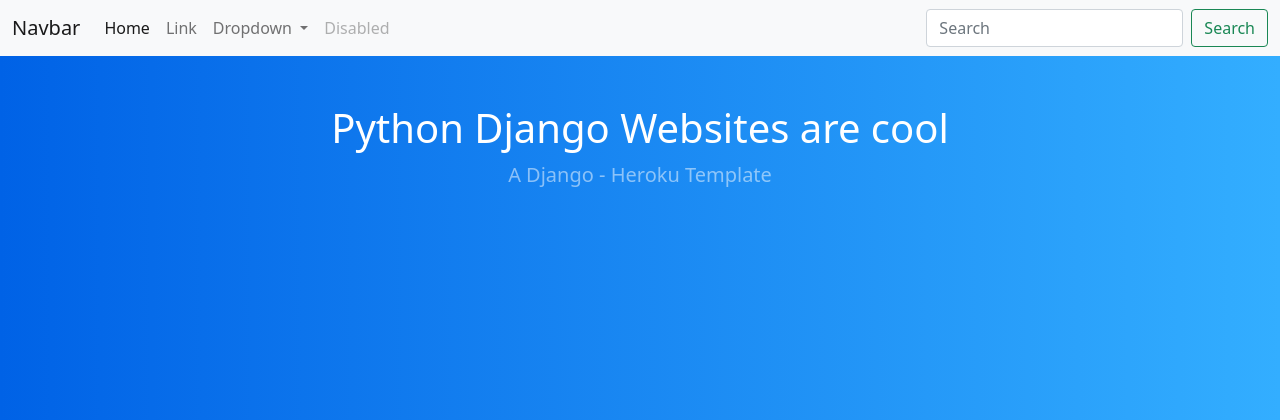
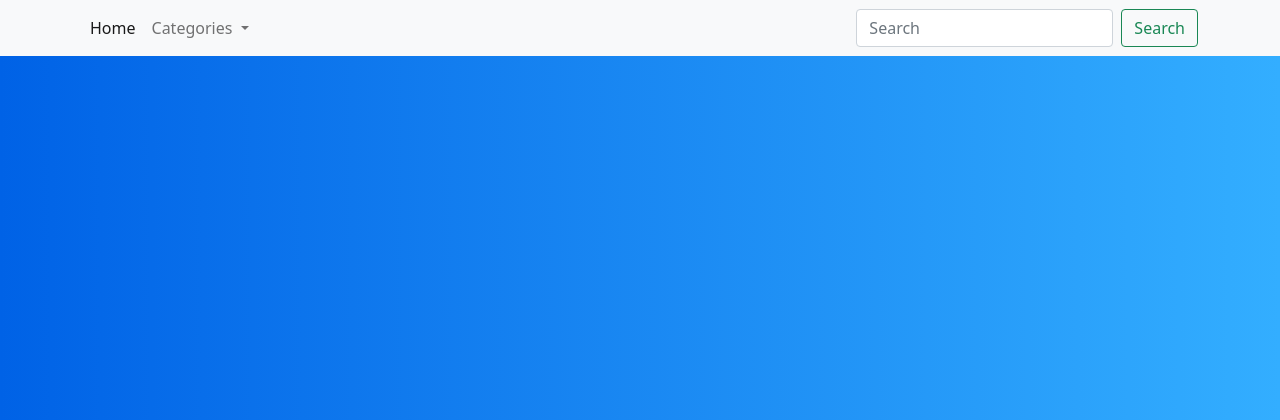
Before and after one commit to achingachris/image-gallery-django, a Django app: page / in a window 1280 px wide. Shown: the top 420 px of the page. Run offline with Django 3.2, Linux system fonts and the light colour scheme.

Commit message:
settup layout

```diff
--- a/app/templates/index.html
+++ b/app/templates/index.html
@@ -1,72 +1 @@
-{% load static %}
-<!DOCTYPE html>
-<html lang="en">
-  <head>
-    <meta charset="UTF-8" />
-    <meta http-equiv="X-UA-Compatible" content="IE=edge" />
-    <meta name="viewport" content="width=device-width, initial-scale=1.0" />
-    <title>Django - Heroku</title>
-    <!-- CSS only -->
-    <!-- CSS only -->
-    <link
-      href="https://cdn.jsdelivr.net/npm/bootstrap@5.0.1/dist/css/bootstrap.min.css"
-      rel="stylesheet"
-      integrity="sha384-+0n0xVW2eSR5OomGNYDnhzAbDsOXxcvSN1TPprVMTNDbiYZCxYbOOl7+AMvyTG2x"
-      crossorigin="anonymous"
-    />
-    <link rel="stylesheet" href="{% static 'css/styles.css' %}" />
-  </head>
-  <body>
-    <nav class="navbar navbar-expand-lg navbar-light bg-light">
-      <div class="container-fluid">
-        <a class="navbar-brand" href="#">Navbar</a>
-        <button class="navbar-toggler" type="button" data-bs-toggle="collapse" data-bs-target="#navbarSupportedContent" aria-controls="navbarSupportedContent" aria-expanded="false" aria-label="Toggle navigation">
-          <span class="navbar-toggler-icon"></span>
-        </button>
-        <div class="collapse navbar-collapse" id="navbarSupportedContent">
-          <ul class="navbar-nav me-auto mb-2 mb-lg-0">
-            <li class="nav-item">
-              <a class="nav-link active" aria-current="page" href="#">Home</a>
-            </li>
-            <li class="nav-item">
-              <a class="nav-link" href="#">Link</a>
-            </li>
-            <li class="nav-item dropdown">
-              <a class="nav-link dropdown-toggle" href="#" id="navbarDropdown" role="button" data-bs-toggle="dropdown" aria-expanded="false">
-                Dropdown
-              </a>
-              <ul class="dropdown-menu" aria-labelledby="navbarDropdown">
-                <li><a class="dropdown-item" href="#">Action</a></li>
-                <li><a class="dropdown-item" href="#">Another action</a></li>
-                <li><hr class="dropdown-divider"></li>
-                <li><a class="dropdown-item" href="#">Something else here</a></li>
-              </ul>
-            </li>
-            <li class="nav-item">
-              <a class="nav-link disabled" href="#" tabindex="-1" aria-disabled="true">Disabled</a>
-            </li>
-          </ul>
-          <form class="d-flex">
-            <input class="form-control me-2" type="search" placeholder="Search" aria-label="Search">
-            <button class="btn btn-outline-success" type="submit">Search</button>
-          </form>
-        </div>
-      </div>
-    </nav>
-
-    <div class="container text-center">
-      <h1 class="mt-5 text-white font-weight-light">
-        Python Django Websites are cool
-      </h1>
-      <p class="lead text-white-50">A Django - Heroku Template</p>
-    </div>
-
-    <!-- JavaScript Bundle with Popper -->
-    <script
-      src="https://cdn.jsdelivr.net/npm/bootstrap@5.0.1/dist/js/bootstrap.bundle.min.js"
-      integrity="sha384-gtEjrD/SeCtmISkJkNUaaKMoLD0//ElJ19smozuHV6z3Iehds+3Ulb9Bn9Plx0x4"
-      crossorigin="anonymous"
-    ></script>
-    <script src="{% static 'js/script.js' %}"></script>
-  </body>
-</html>
+{% extends "./layout/_layout.html" %}
--- /dev/null
+++ b/app/templates/layout/_layout.html
@@ -0,0 +1,88 @@
+{% load static %}
+<!DOCTYPE html>
+<html lang="en">
+  <head>
+    <meta charset="UTF-8" />
+    <meta http-equiv="X-UA-Compatible" content="IE=edge" />
+    <meta name="viewport" content="width=device-width, initial-scale=1.0" />
+    <title>Django - Heroku</title>
+    <!-- CSS only -->
+    <!-- CSS only -->
+    <link
+      href="https://cdn.jsdelivr.net/npm/bootstrap@5.0.1/dist/css/bootstrap.min.css"
+      rel="stylesheet"
+      integrity="sha384-+0n0xVW2eSR5OomGNYDnhzAbDsOXxcvSN1TPprVMTNDbiYZCxYbOOl7+AMvyTG2x"
+      crossorigin="anonymous"
+    />
+    <link rel="stylesheet" href="{% static 'css/styles.css' %}" />
+  </head>
+  <body>
+    <nav class="navbar navbar-expand-lg navbar-light bg-light">
+      <div class="container">
+        <button
+          class="navbar-toggler"
+          type="button"
+          data-bs-toggle="collapse"
+          data-bs-target="#navbarSupportedContent"
+          aria-controls="navbarSupportedContent"
+          aria-expanded="false"
+          aria-label="Toggle navigation"
+        >
+          <span class="navbar-toggler-icon"></span>
+        </button>
+        <div class="collapse navbar-collapse" id="navbarSupportedContent">
+          <ul class="navbar-nav me-auto mb-2 mb-lg-0">
+            <li class="nav-item">
+              <a class="nav-link active" aria-current="page" href="#">Home</a>
+            </li>
+            <li class="nav-item dropdown">
+              <a
+                class="nav-link dropdown-toggle"
+                href="#"
+                id="navbarDropdown"
+                role="button"
+                data-bs-toggle="dropdown"
+                aria-expanded="false"
+              >
+                Categories
+              </a>
+              <ul class="dropdown-menu" aria-labelledby="navbarDropdown">
+                <li><a class="dropdown-item" href="#">Action</a></li>
+                <li><a class="dropdown-item" href="#">Another action</a></li>
+                <li><hr class="dropdown-divider" /></li>
+                <li>
+                  <a
+                    class="dropdown-item"
+                    href="https://github.com/achingachris/image-gallery-django"
+                    >Source Code</a
+                  >
+                </li>
+              </ul>
+            </li>
+          </ul>
+          <form class="d-flex">
+            <input
+              class="form-control me-2"
+              type="search"
+              placeholder="Search"
+              aria-label="Search"
+            />
+            <button class="btn btn-outline-success" type="submit">
+              Search
+            </button>
+          </form>
+        </div>
+      </div>
+    </nav>
+
+    <main class="container">{% block content %} {% endblock %}</main>
+
+    <!-- JavaScript Bundle with Popper -->
+    <script
+      src="https://cdn.jsdelivr.net/npm/bootstrap@5.0.1/dist/js/bootstrap.bundle.min.js"
+      integrity="sha384-gtEjrD/SeCtmISkJkNUaaKMoLD0//ElJ19smozuHV6z3Iehds+3Ulb9Bn9Plx0x4"
+      crossorigin="anonymous"
+    ></script>
+    <script src="{% static 'js/script.js' %}"></script>
+  </body>
+</html>
```
